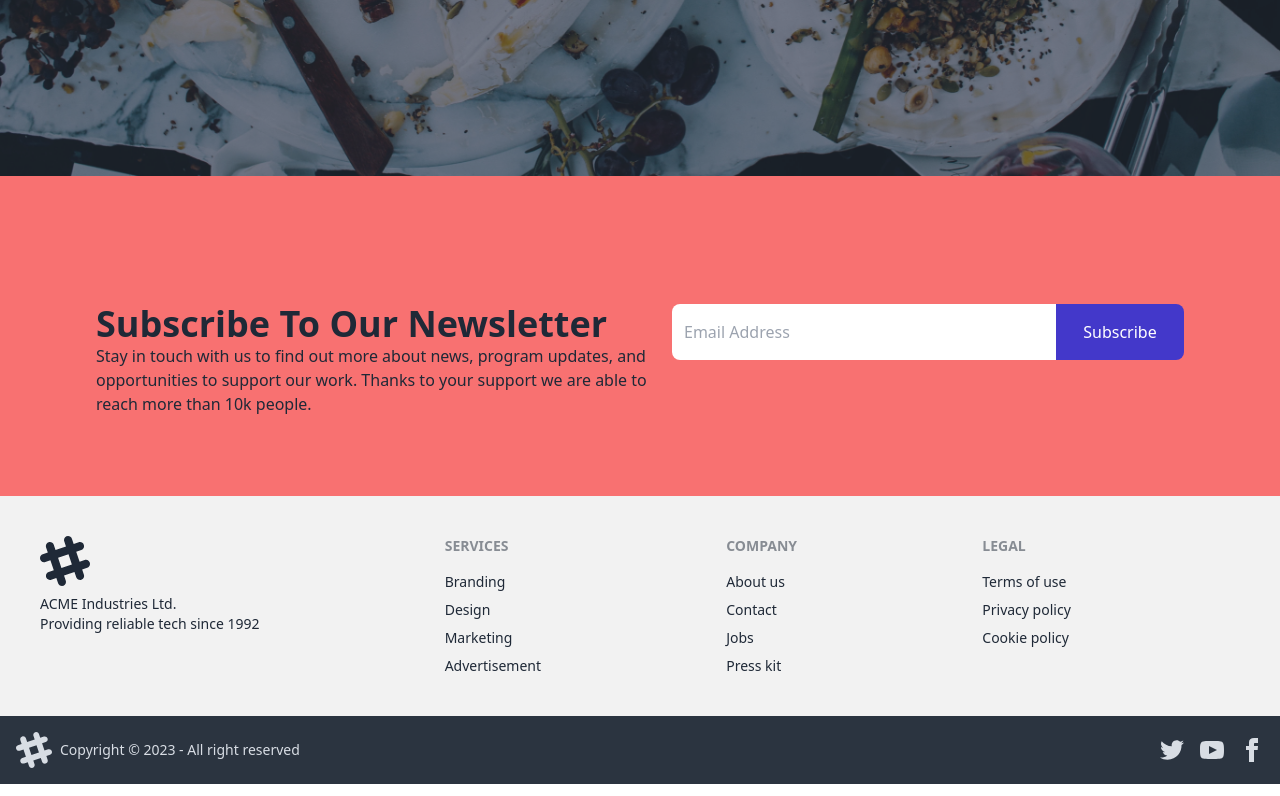
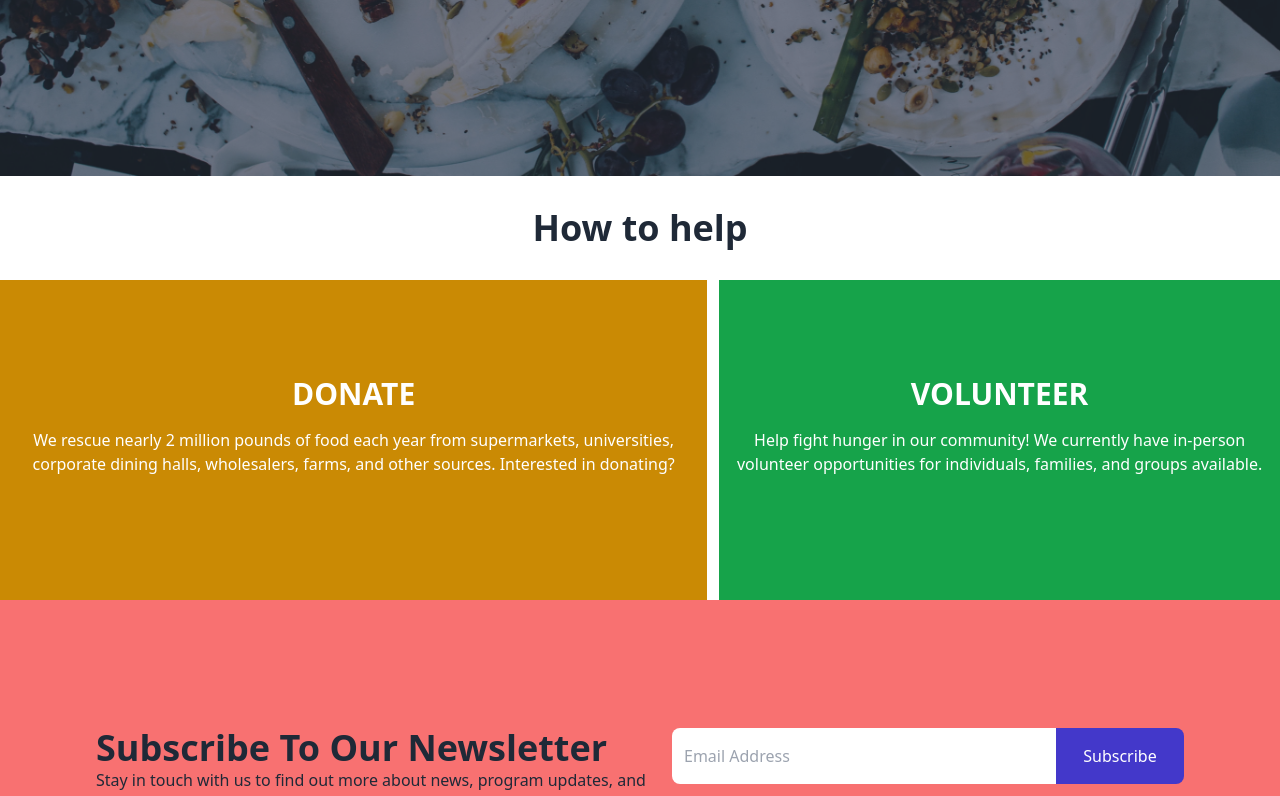
Before and after one commit to Shammo06/share-food-client, a React (Vite) app: page / in a window 1280 px wide. Shown: the part 692-1488 px from the top of the page. Built offline with nearby package versions, Linux system fonts and the light colour scheme.

Commit message:
add how to help

```diff
--- /dev/null
+++ b/src/Pages/Home/Help.jsx
@@ -0,0 +1,20 @@
+
+const Help = () => {
+    return (
+        <div className=''>
+            <h1 className='text-4xl text-center font-bold py-8'>How to help</h1>
+            <div className="flex h-80 text-center gap-3">
+                <div className="bg-yellow-600 pt-24 text-white">
+                    <h1 className='pb-4 text-3xl font-semibold'>DONATE</h1>
+                    <p className=''>We rescue nearly 2 million pounds of food each year from supermarkets, universities, corporate dining halls, wholesalers, farms, and other sources. Interested in donating?</p>
+                </div>
+                <div className="bg-green-600 pt-24 text-white">
+                    <h1 className='pb-4 text-3xl font-semibold' >VOLUNTEER</h1>
+                    <p>Help fight hunger in our community! We currently have in-person volunteer opportunities for individuals, families, and groups available.</p>
+                </div>
+            </div>
+        </div>
+    );
+};
+
+export default Help;
--- a/src/Pages/Home/Home.jsx
+++ b/src/Pages/Home/Home.jsx
@@ -1,10 +1,12 @@
 import Banner from "./Banner";
+import Help from "./Help";
 import Newsletter from "./Newsletter";
 
 const Home = () => {
     return (
         <div>
             <Banner></Banner>
+            <Help></Help>
             <Newsletter></Newsletter>
         </div>
     );
```
